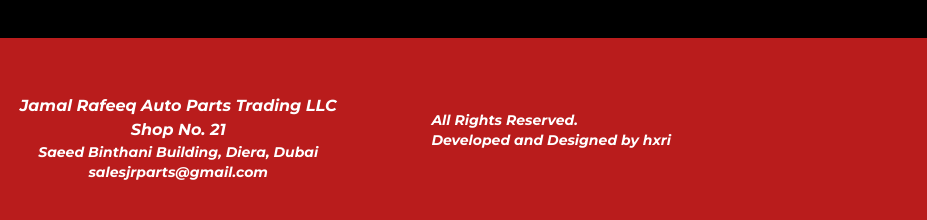
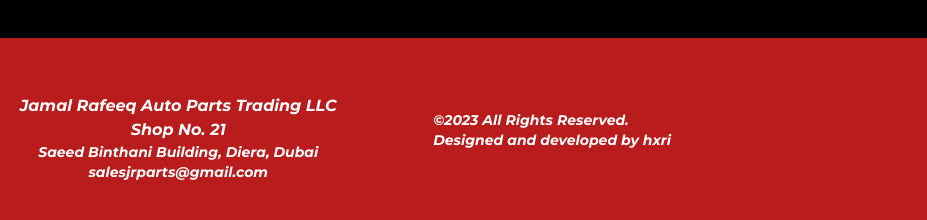
Before and after one commit to hxri/car_website, a plain HTML site: page index.html in a window 1280 px wide. Shown: the part 6177-6397 px from the top of the page, 353-1280 px from the left. Drawn offline with nearby package versions, Linux system fonts and the light colour scheme; some packages are replaced by stand-ins of ours.

Commit message:
Update index.html

```diff
--- a/index.html
+++ b/index.html
@@ -384,8 +384,8 @@
                         </div>
                     </div>
                     <div class="text-white font-bold italic xl:pt-6">
-                        <p class="text-sm">All Rights Reserved.</p>
-                        <p class="text-sm">Developed and Designed by hxri</p>
+                        <p class="text-sm">©2023 All Rights Reserved.</p>
+                        <p class="text-sm">Designed and developed by hxri</p>
                     </div>
                 </div>
                 <div class="xl:hidden text-center">
```
